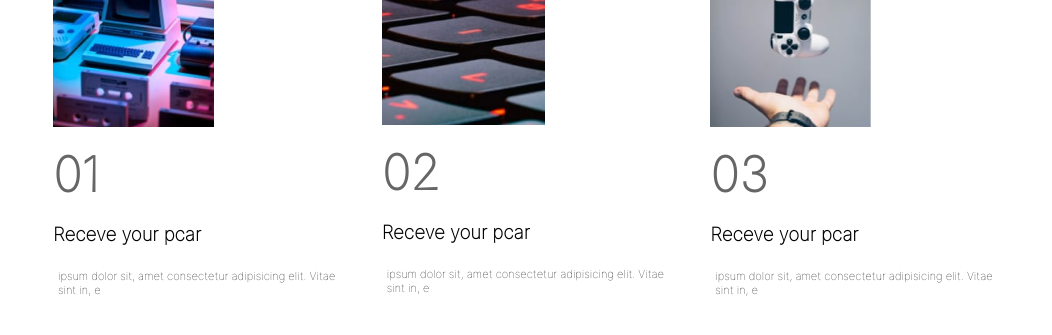
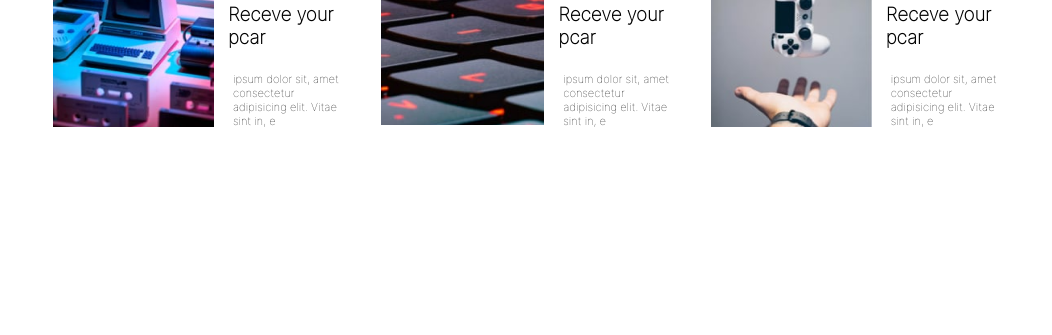
Before and after one commit to Dash-dev-5/car-gamme, a plain HTML site: page index.html in a window 1280 px wide. Shown: the part 671-1006 px from the top of the page, without its empty margins (108-1160 px from the left). After the commit the page ends 837 px from the top, so only its background shows below. Drawn offline with Linux system fonts and the light colour scheme.

Commit message:
arrange de .k

```diff
--- a/index.html
+++ b/index.html
@@ -56,7 +56,7 @@
         <aside class="se">
             <aside class="k">
 
-                <aside ">
+                <aside >
                     <img src="image-retro-pcs 1.png" alt="">
                 </aside>
                 <aside>
--- a/style.css
+++ b/style.css
@@ -34,6 +34,10 @@ header{
         position: sticky;
         top: 0;
 
+}
+.k{
+    display: flex;
+    flex-direction: row;
 }
 nav{
 
```
